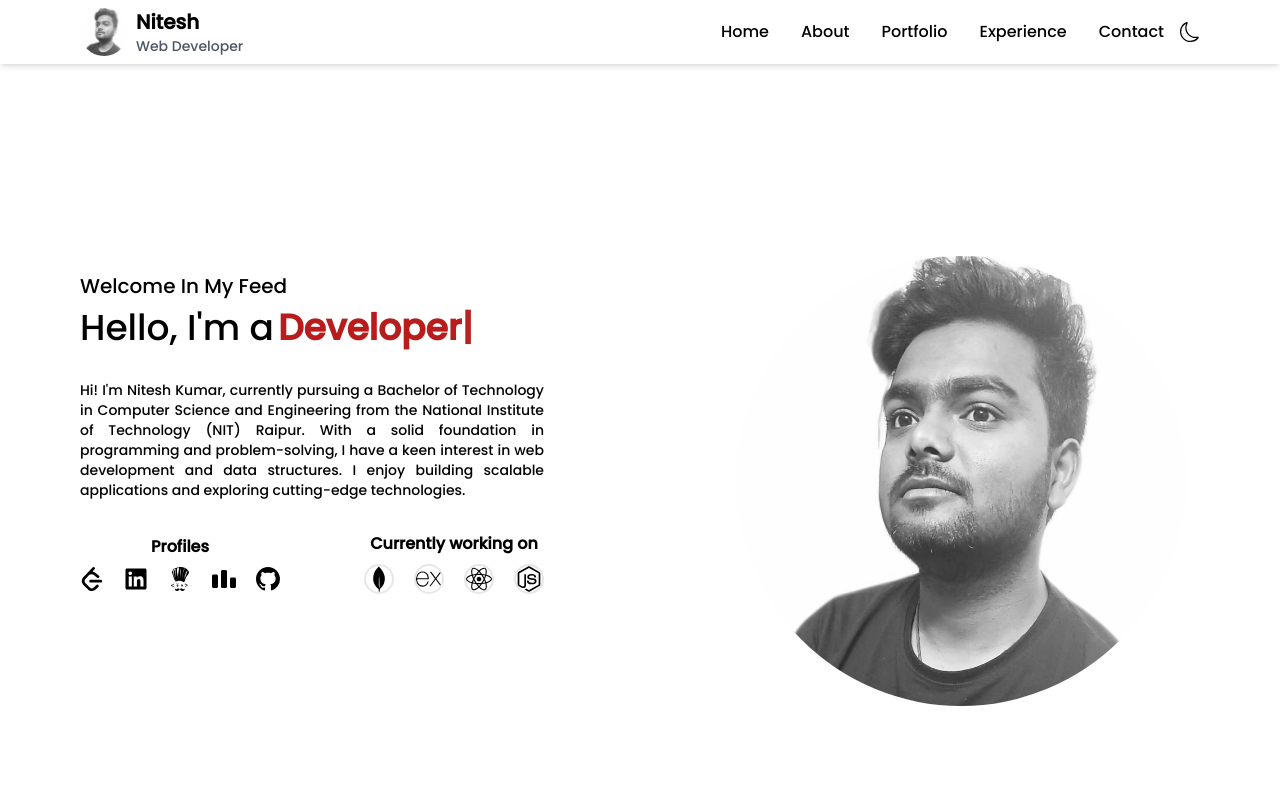
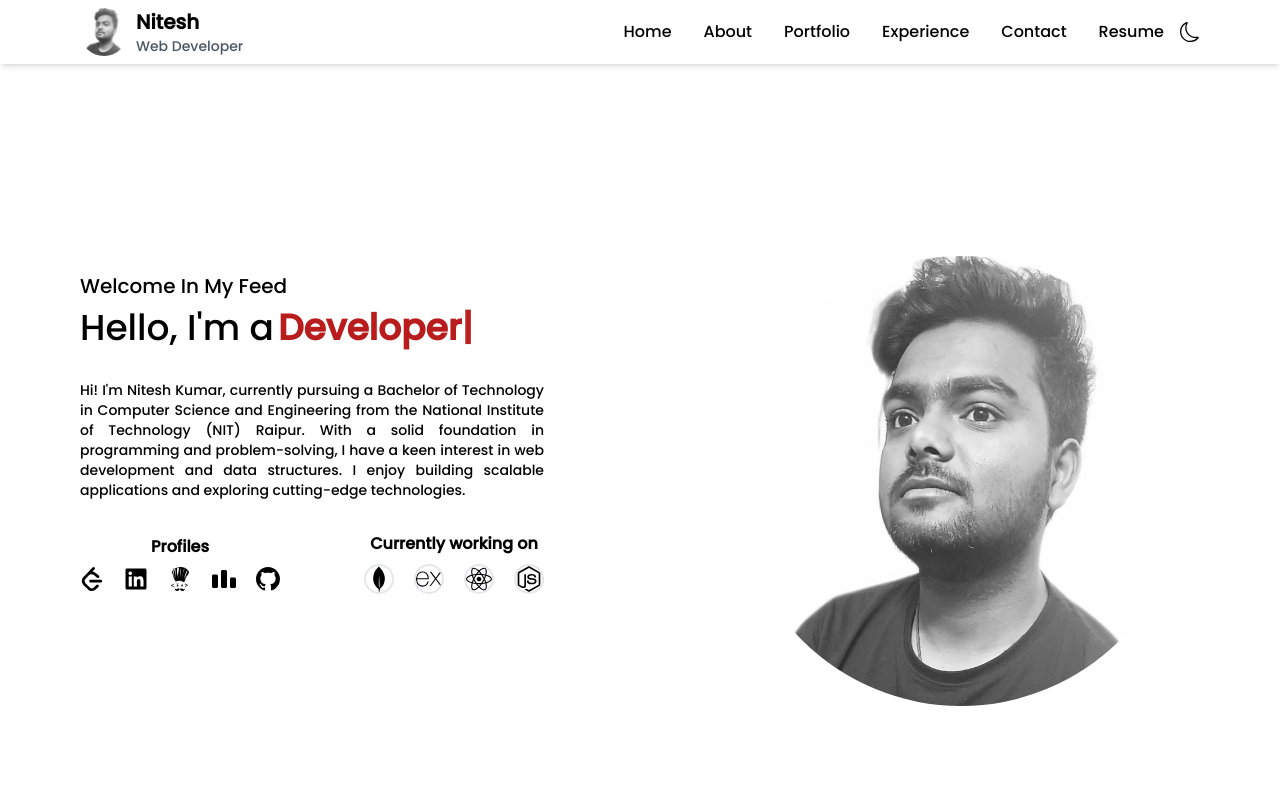
Before and after one commit to Nitesh257/Portfolio, a React (Vite) app: page / in a window 1280 px wide. Shown: the top 800 px of the page. Built offline with nearby package versions, Linux system fonts and the light colour scheme.

Commit message:
added resume

```diff
--- a/src/components/Navbar.jsx
+++ b/src/components/Navbar.jsx
@@ -25,6 +25,12 @@ function Navbar() {
     { id: 3, text: "Portfolio" },
     { id: 4, text: "Experience" },
     { id: 5, text: "Contact" },
+    {
+      id: 6,
+      text: "Resume",
+      external: true,
+      link: "https://drive.google.com/file/d/1wRrt01VUX9YYdbm2PfRZ4F6W_s0CYdJN/view?usp=sharing",
+    },
   ];
 
   return (
@@ -37,18 +43,30 @@ function Navbar() {
               <h1 className="font-semibold text-xl cursor-pointer text-black dark:text-white">
                 Nitesh
               </h1>
-              <p className="text-sm text-gray-600 dark:text-gray-300">Web Developer</p>
+              <p className="text-sm text-gray-600 dark:text-gray-300">
+                Web Developer
+              </p>
             </div>
           </div>
 
           {/* desktop navbar */}
           <div className="flex items-center space-x-4">
             <ul className="hidden md:flex space-x-8">
-              {navItems.map(({ id, text }) => (
+              {navItems.map(({ id, text, external, link }) => (
                 <li
                   key={id}
                   className="hover:scale-105 duration-200 cursor-pointer text-black dark:text-white"
                 >
+                  {external ? (
+                    <a
+                      href={link}
+                      target="_blank"
+                      rel="noopener noreferrer"
+                      className="hover:underline"
+                    >
+                      {text}
+                    </a>
+                  ) : (
                     <Link
                       to={text}
                       smooth={true}
@@ -58,11 +76,15 @@ function Navbar() {
                     >
                       {text}
                     </Link>
+                  )}
                 </li>
               ))}
             </ul>
             {/* Dark mode toggle visible on desktop */}
-            <button onClick={toggleDarkMode} className="hidden md:block text-black dark:text-white">
+            <button
+              onClick={toggleDarkMode}
+              className="hidden md:block text-black dark:text-white"
+            >
               {darkMode ? <BsSun size={20} /> : <BsMoon size={20} />}
             </button>
 
@@ -77,13 +99,22 @@ function Navbar() {
         {menu && (
           <div className="bg-white dark:bg-gray-900">
             <ul className="md:hidden flex flex-col h-screen items-center justify-center space-y-3 text-xl">
-              {navItems.map(({ id, text }) => (
+              {navItems.map(({ id, text, external, link }) => (
                 <li
                   key={id}
-                  className="hover:scale-105 duration-200 font-semibold cursor-pointer text-black dark:text-white"
+                  className="hover:scale-105 duration-200 cursor-pointer text-black dark:text-white"
                 >
+                  {external ? (
+                    <a
+                      href={link}
+                      target="_blank"
+                      rel="noopener noreferrer"
+                      className="hover:underline"
+                    >
+                      {text}
+                    </a>
+                  ) : (
                     <Link
-                    onClick={() => setMenu(!menu)}
                       to={text}
                       smooth={true}
                       duration={500}
@@ -92,10 +123,14 @@ function Navbar() {
                     >
                       {text}
                     </Link>
+                  )}
                 </li>
               ))}
               {/* Dark mode toggle for mobile */}
-              <button onClick={toggleDarkMode} className="mt-4 text-black dark:text-white">
+              <button
+                onClick={toggleDarkMode}
+                className="mt-4 text-black dark:text-white"
+              >
                 {darkMode ? <BsSun size={24} /> : <BsMoon size={24} />}
               </button>
             </ul>
```
Lines whose indentation alone changed are shown as unchanged.
